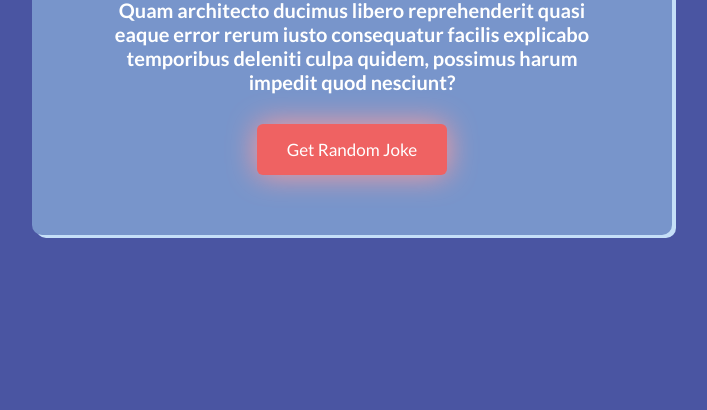
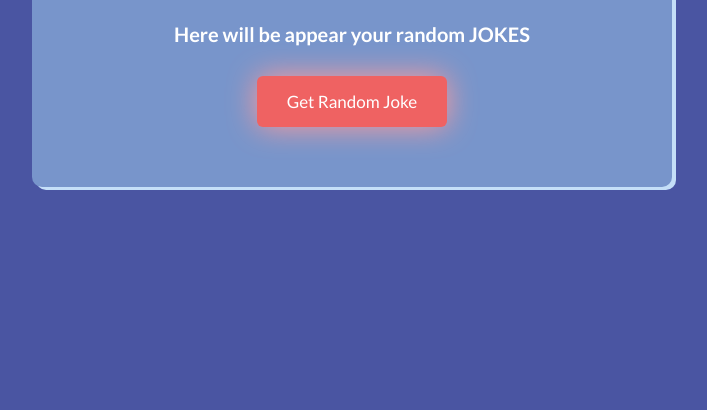
Before and after one commit to UtshadasCSE/WebVerse_frontend, a plain HTML site: page RandomJokeGen/index.html in a window 1280 px wide. Shown: the part 390-800 px from the top of the page, without its empty margins (288-995 px from the left). Drawn offline with Linux system fonts and the light colour scheme.

Commit message:
Update index.html

```diff
--- a/RandomJokeGen/index.html
+++ b/RandomJokeGen/index.html
@@ -11,10 +11,7 @@
     <div class="wrapper">
       <span class="emoji">&#128514;</span>
       <p id="joke">
-        Lorem ipsum dolor sit amet consectetur adipisicing elit. Quam architecto
-        ducimus libero reprehenderit quasi eaque error rerum iusto consequatur
-        facilis explicabo temporibus deleniti culpa quidem, possimus harum
-        impedit quod nesciunt?
+       Here will be appear your random JOKES
       </p>
       <button id="btn">Get Random Joke</button>
       <div class="jokeInfo">
```
